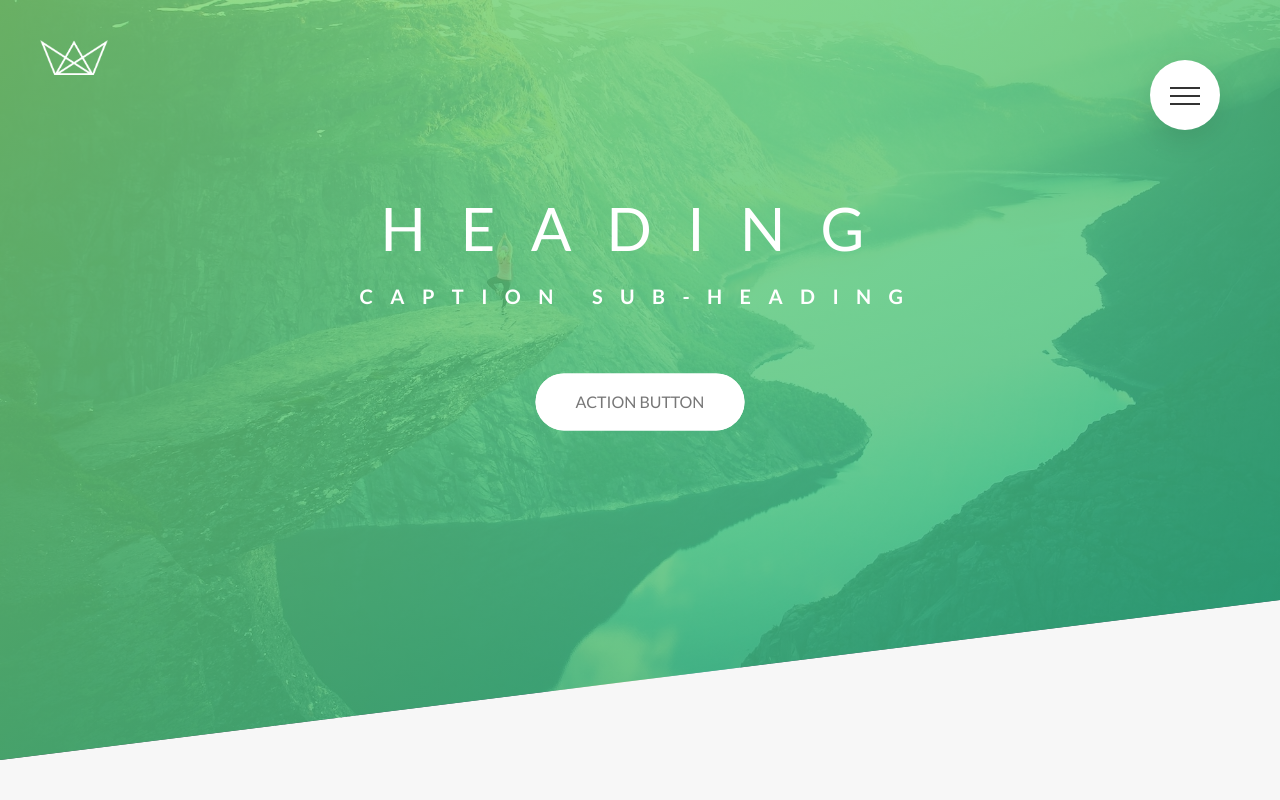
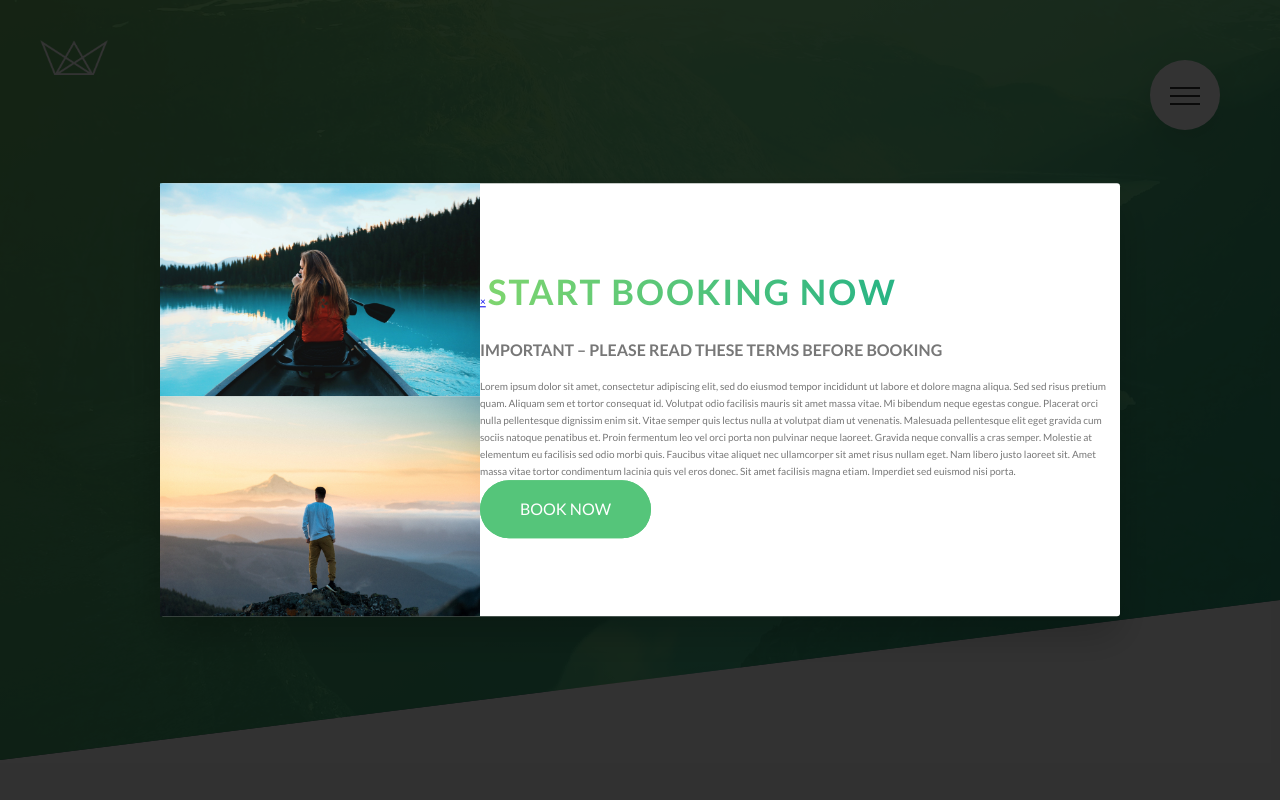
Before and after one commit to wyne-ybanez/Advanced-Sass-Format, a website: page index.html in a window 1280 px wide. Shown: the top 800 px of the page. Drawn offline with Linux system fonts and the light colour scheme.

Commit message:
Add pop up initial template

```diff
--- a/SASS/abstracts/_mixins.scss
+++ b/SASS/abstracts/_mixins.scss
@@ -5,3 +5,10 @@
     clear: both;
   }
 }
+
+@mixin absCenter {
+  position: absolute;
+  top: 50%;
+  left: 50%;
+  transform: translate(-50%, -50%);
+}
--- /dev/null
+++ b/SASS/components/_popup.scss
@@ -0,0 +1,37 @@
+.popup {
+  height: 100vh;
+  width: 100%;
+  position: fixed;
+  top: 0;
+  left: 0;
+  background-color: rgba($color-black, 0.8);
+  z-index: 9999;
+
+  &__content {
+    @include absCenter;
+    width: 75%;
+    background-color: $color-white;
+    box-shadow: 0 2rem 4rem rgba($color-black, 0.2);
+    border-radius: 3px;
+    display: table;
+  }
+
+  &__left {
+    width: 33.333333%;
+    display: table-cell;
+  }
+
+  &__right {
+    width: 66.666667%;
+    display: table-cell;
+    vertical-align: middle;
+  }
+
+  &__img {
+    display: block;
+    width: 100%;
+  }
+
+  &__text {
+  }
+}
--- a/SASS/main.scss
+++ b/SASS/main.scss
@@ -14,6 +14,7 @@
 @import 'components/story';
 @import 'components/bg-video';
 @import 'components/form';
+@import 'components/popup';
 
 @import 'layout/grid';
 @import 'layout/header';
--- a/index.html
+++ b/index.html
@@ -481,8 +481,44 @@
     </footer>
     <!-- END OF FOOTER -->
 
-    <!-- Grid Columns -->
+    <!-- POPUP -->
+    <div class="popup">
+      <div class="popup__content">
+        <div class="popup__left">
+          <img src="img/nat-8.jpg" alt="Photo" class="popup__img" />
+          <img src="img/nat-9.jpg" alt="Photo" class="popup__img" />
+        </div>
+        <div class="popup__right">
+          <a href="#section-tours" class="popup__close">&times;</a>
+          <h2 class="heading-secondary u-margin-bottom-small">
+            Start booking now
+          </h2>
+          <h3 class="heading-tertiary u-margin-bottom-small">
+            Important &ndash; Please read these terms before booking
+          </h3>
+          <p class="popup__text">
+            Lorem ipsum dolor sit amet, consectetur adipiscing elit, sed do
+            eiusmod tempor incididunt ut labore et dolore magna aliqua. Sed sed
+            risus pretium quam. Aliquam sem et tortor consequat id. Volutpat
+            odio facilisis mauris sit amet massa vitae. Mi bibendum neque
+            egestas congue. Placerat orci nulla pellentesque dignissim enim sit.
+            Vitae semper quis lectus nulla at volutpat diam ut venenatis.
+            Malesuada pellentesque elit eget gravida cum sociis natoque
+            penatibus et. Proin fermentum leo vel orci porta non pulvinar neque
+            laoreet. Gravida neque convallis a cras semper. Molestie at
+            elementum eu facilisis sed odio morbi quis. Faucibus vitae aliquet
+            nec ullamcorper sit amet risus nullam eget. Nam libero justo laoreet
+            sit. Amet massa vitae tortor condimentum lacinia quis vel eros
+            donec. Sit amet facilisis magna etiam. Imperdiet sed euismod nisi
+            porta.
+          </p>
+          <a href="#" class="btn btn--green">Book now</a>
+        </div>
+      </div>
+    </div>
+    <!-- END OF POPUP -->
 
+    <!-- GRID COLUMNS -->
     <!-- <section class="grid-test">
 
       <div class="row">
@@ -519,5 +555,6 @@
         <div class="col-3-of-4">Col 3 of 4</div>
       </div>
     </section> -->
+    <!-- END OF GRID COLUMNS -->
   </body>
 </html>
```
Also changed, not shown: css/style.css.
